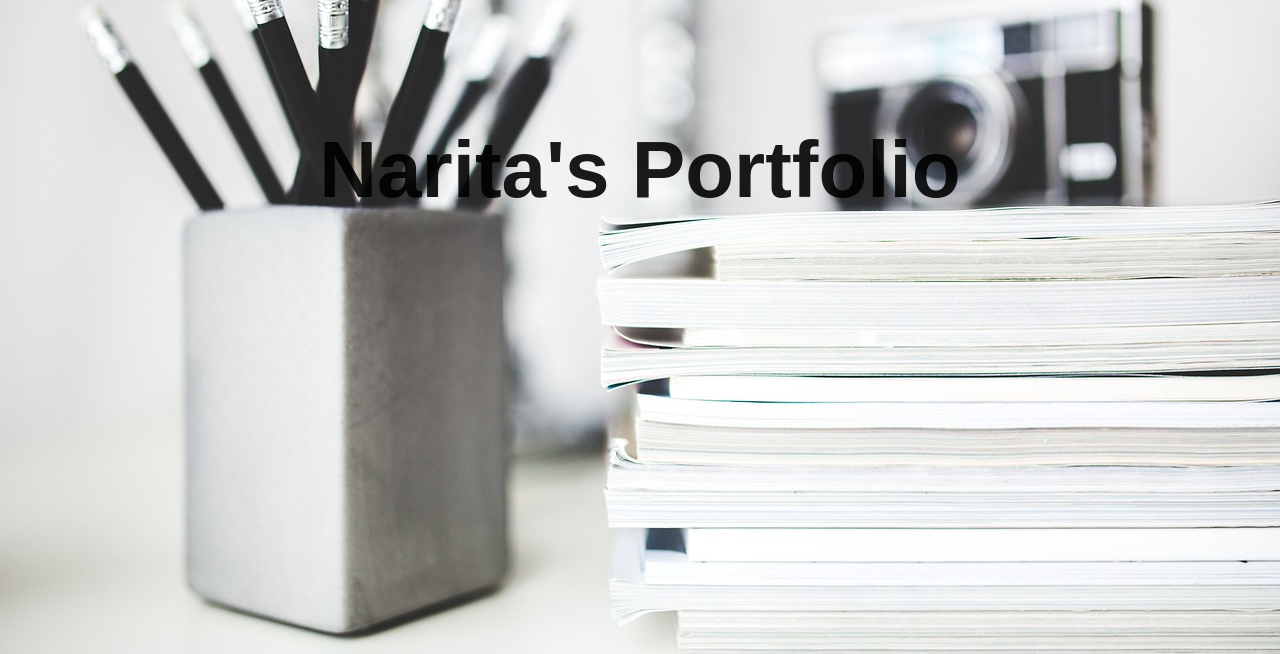
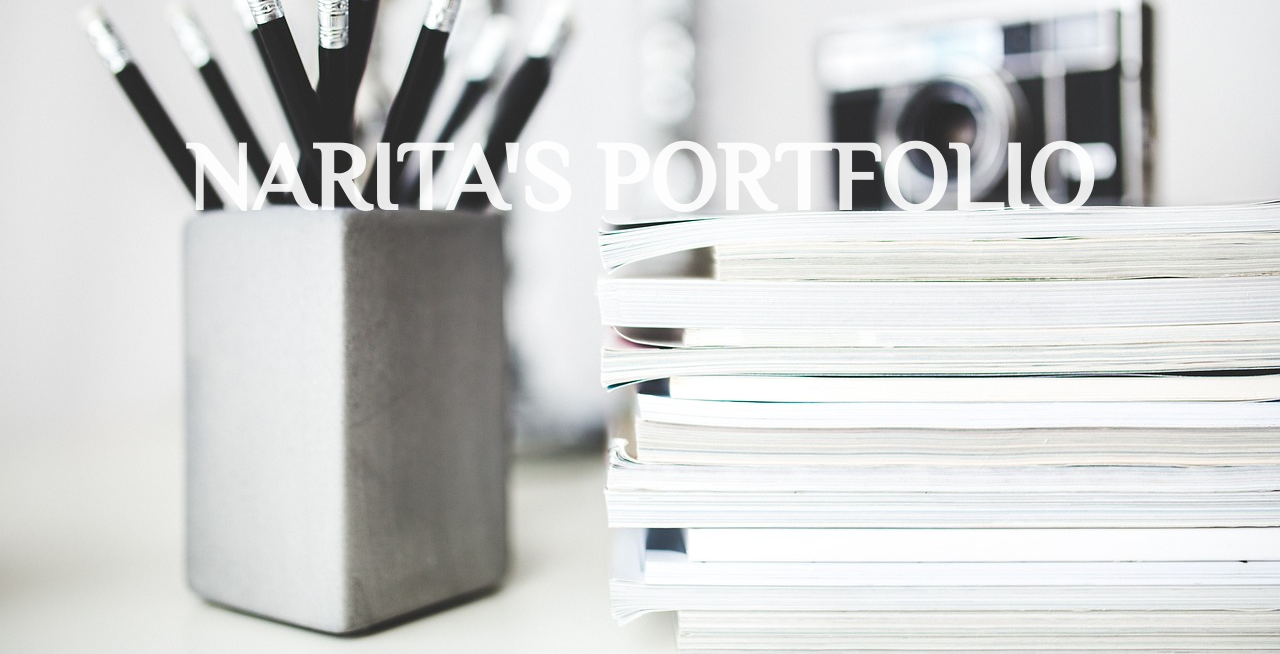
Before and after one commit to tatsu-narita/my-portfolio, a website: page index.html in a window 1280 px wide. Shown: the part 146-800 px from the top of the page. Drawn offline with Linux system fonts and the light colour scheme; some packages are replaced by stand-ins of ours.

Commit message:
update: css
page-title/font-size変更

```diff
--- a/css/style.css
+++ b/css/style.css
@@ -109,8 +109,8 @@ p {
 
 /* 見出し
 ------------------------- */
-.page-title {
-    font-size: 4rem;
+#page-title {
+    font-size: 6rem;
     font-family: 'Philosopher', serif;
     text-transform: uppercase;
     font: normal;
```
